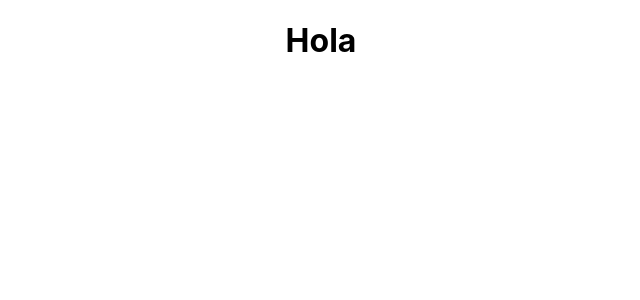
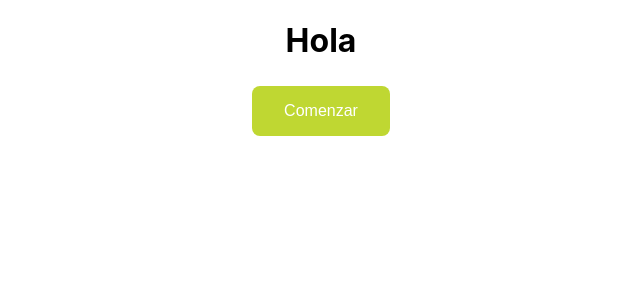
Before and after one commit to Anima-Tec/2021_Proyecto_Integrador_Equipo_5, a React (Create React App) app in the folder front-end/: page / in a window 1280 px wide. Shown: the top 300 px of the page, without its empty margins (319-959 px from the left). Built offline with nearby package versions, Linux system fonts and the light colour scheme; the HTML template or start-up script is replaced by a standard one.

Commit message:
Feat: home button

```diff
--- a/front-end/src/App.jsx
+++ b/front-end/src/App.jsx
@@ -1,10 +1,14 @@
 import React from 'react';
 import styles from './App.module.scss';
+import Boton from './components/Boton'
+
 
 function App() {
   return (
     <div className={styles.App}>
       <h1>Hola</h1>
+      <Boton />
+
     </div>
   );
 }
--- /dev/null
+++ b/front-end/src/components/Boton.jsx
@@ -0,0 +1,19 @@
+import React, { Fragment, fragment } from 'react'
+
+import './Styles/Boton.css'
+
+
+const Boton = () => {
+    return (
+
+        <Fragment>
+            <div>
+                <button id="btn">
+                    Comenzar
+                </button>
+            </div>
+        </Fragment>
+    )
+}
+
+export default Boton;
--- /dev/null
+++ b/front-end/src/components/Styles/Boton.css
@@ -0,0 +1,13 @@
+#btn {
+  background-color: #BFD732;
+  border-radius: 8px;
+  border: none;
+  color: white;
+  padding: 16px 32px;
+  text-align: center;
+  text-decoration: none;
+  display: inline-block;
+  font-size: 16px;
+  margin: 4px 2px;
+  cursor: pointer;
+  }
```
